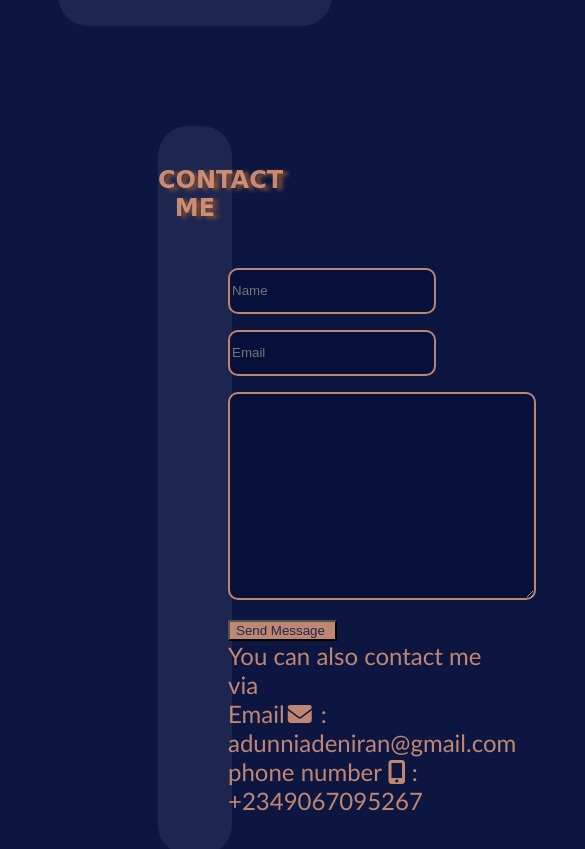
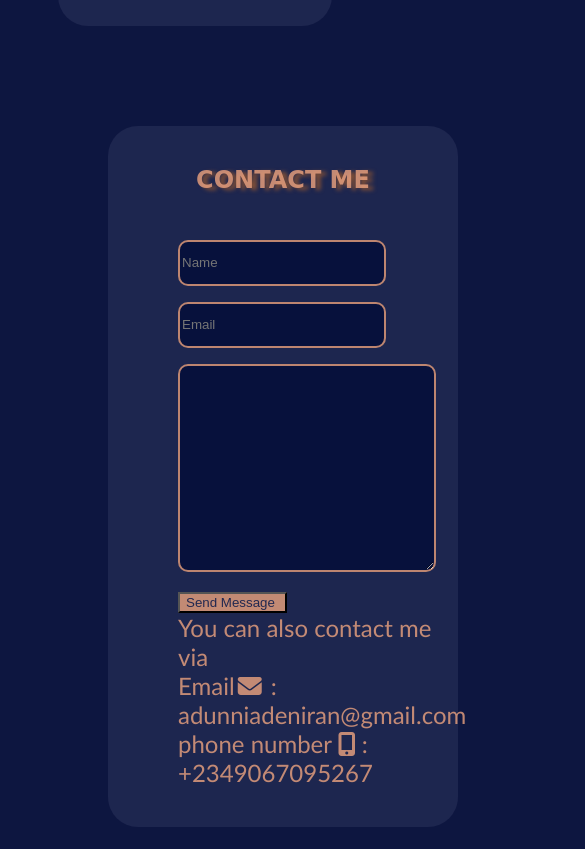
Before and after one commit to Neemah123/Adeniransportfolio, a plain HTML site: page NimotaPortfolio 2/index.html in a window 390 px wide. Shown: the part 4277-5126 px from the top of the page, 585 px wide, since content can reach past the window. Drawn offline with Linux system fonts and the light colour scheme; some icons are missing.

Commit message:
Add files via upload

```diff
--- a/NimotaPortfolio 2/styles.css
+++ b/NimotaPortfolio 2/styles.css
@@ -171,6 +171,13 @@ nav li{
         padding-right: 0px;
         }
     }
+    @media screen and (max-width:600px) {
+        #contact-section{
+        width: 350px;
+        margin-left: 100px;
+
+        }
+    }
 
     @media screen and (max-width:600px) {
         #contact-section{
@@ -204,6 +211,12 @@ nav li{
         width: 300px;
         height: 200px;
     }
+    @media screen and (max-width:600px) {
+
+        #message{
+            width: 250px;
+            }
+        }
     #contact{
      width: 330px;
     }
@@ -280,7 +293,7 @@ nav li{
         }
 
 
-       @media (max-width: 28.75em) {
+       /*@media (max-width: 28.75em) {
         .contact-section-header > h2 {
           font-size: 4rem;
         }
@@ -298,3 +311,4 @@ nav li{
           text-align: center;
         }
     }
+    */
```
